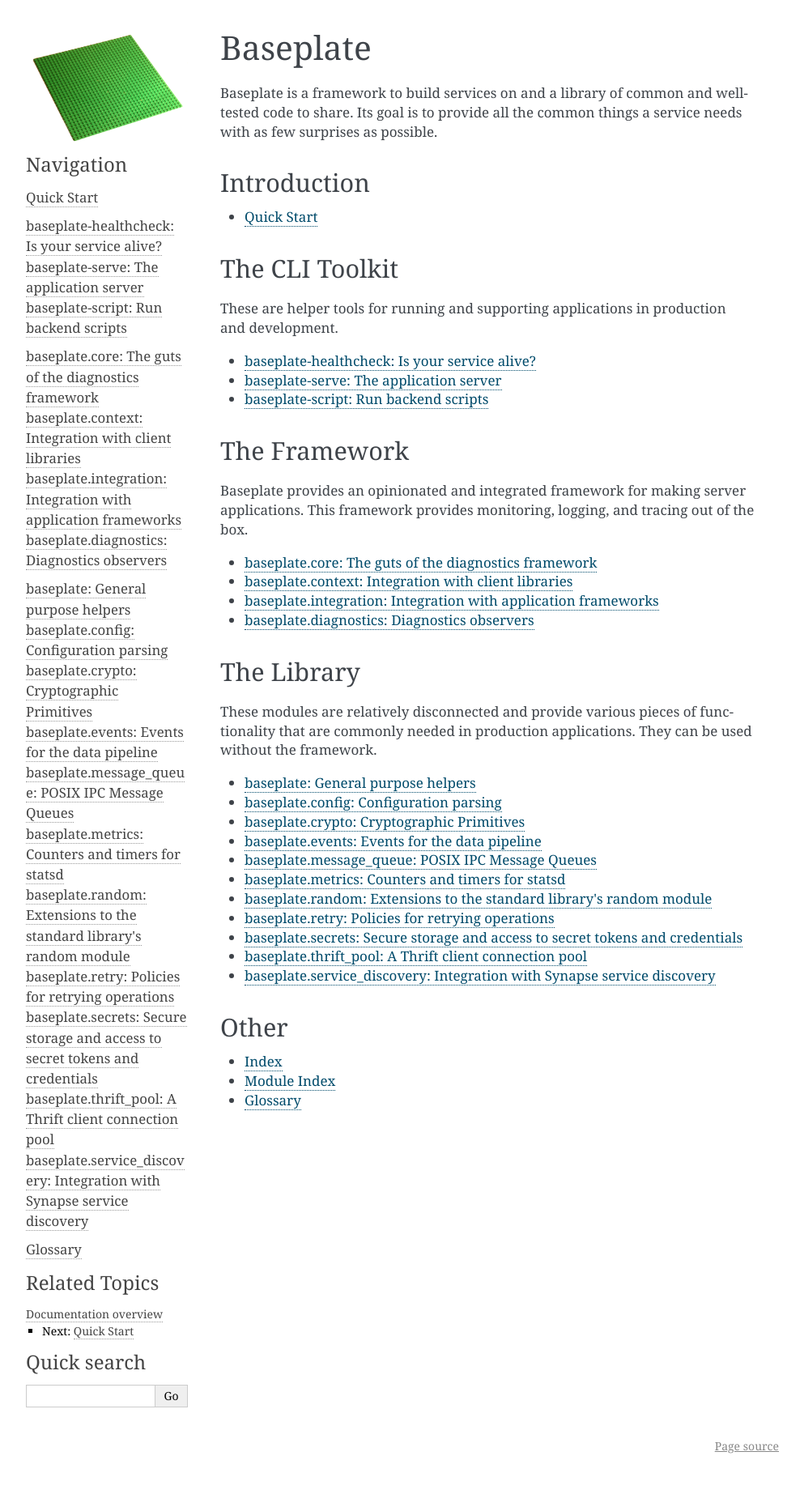
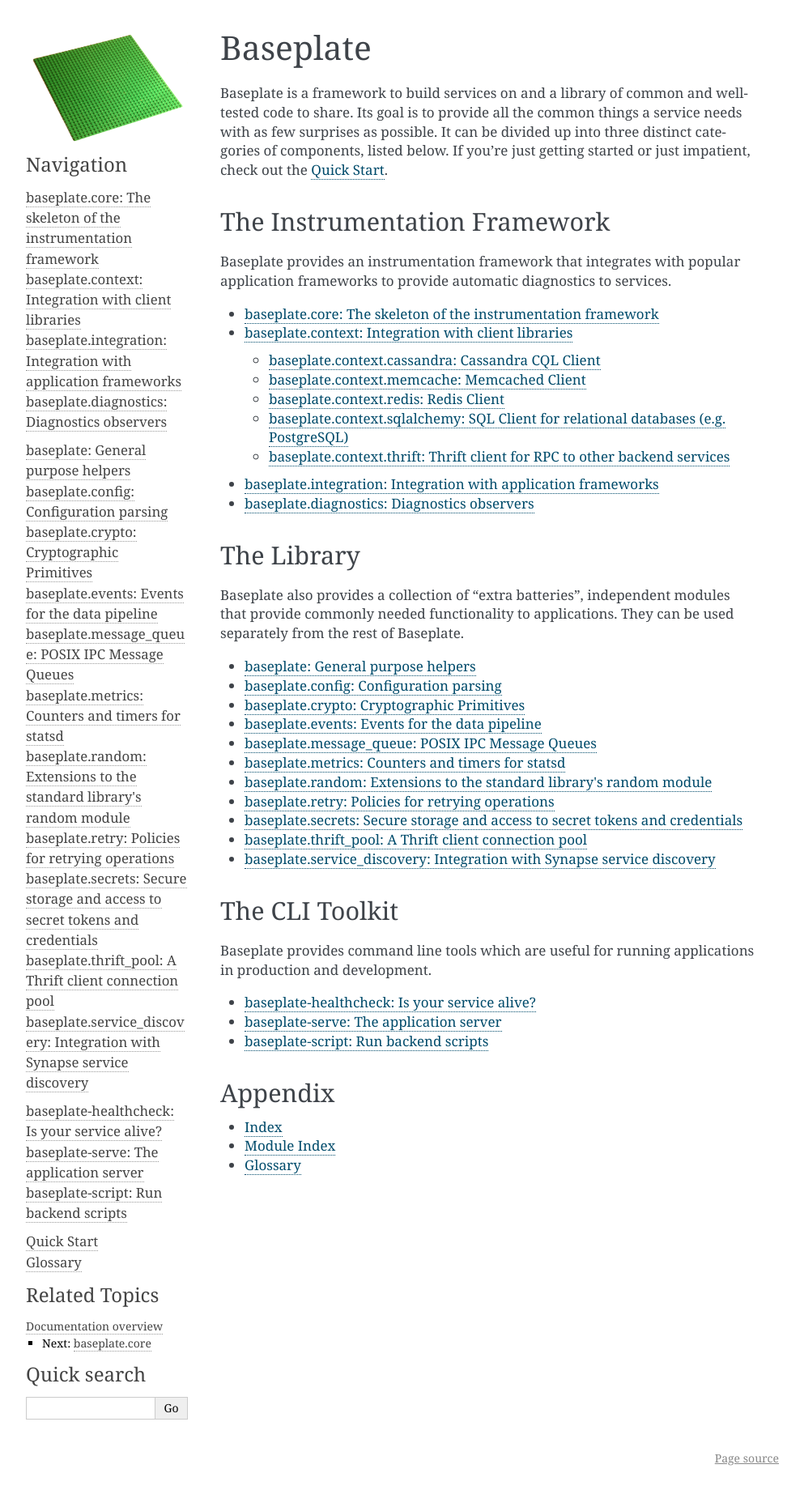
Before and after one commit to reddit/baseplate.py, a Sphinx documentation site: the page built from docs/index.rst, in a window 1280 px wide. Shown: the whole page at 81% size, without its empty margins (148-1141 px from the left). Built offline with Sphinx 7.4.7, drawn with Linux system fonts in a browser that asks for light colours.

Commit message:
Do a polish/cleanup pass on the docs
This tries to streamline, give examples, clarify language, and split out
pages that were getting overly complex.

```diff
--- /dev/null
+++ b/docs/baseplate/context/cassandra.rst
@@ -0,0 +1,16 @@
+baseplate.context.cassandra
+===========================
+
+.. automodule:: baseplate.context.cassandra
+
+Configuration Parsing
+---------------------
+
+.. autofunction:: baseplate.context.cassandra.cluster_from_config
+
+Classes
+-------
+
+.. autoclass:: baseplate.context.cassandra.CassandraContextFactory
+
+.. autoclass:: baseplate.context.cassandra.CQLMapperContextFactory
--- a/docs/baseplate/context/index.rst
+++ b/docs/baseplate/context/index.rst
@@ -3,72 +3,23 @@ baseplate.context
 
 .. automodule:: baseplate.context
 
+Instrumented Client Libraries
+-----------------------------
 
-Services
---------
+.. toctree::
+   :titlesonly:
 
-.. autoclass:: baseplate.context.thrift.ThriftContextFactory
-
-
-Cassandra
----------
-
-.. autofunction:: baseplate.context.cassandra.cluster_from_config
-
-.. autoclass:: baseplate.context.cassandra.CassandraContextFactory
-
-.. autoclass:: baseplate.context.cassandra.CQLMapperContextFactory
-
-
-Memcache
---------
-
-.. autofunction:: baseplate.context.memcache.pool_from_config
-
-.. autoclass:: baseplate.context.memcache.MemcacheContextFactory
-   :members:
-
-.. autoclass:: baseplate.context.memcache.MonitoredMemcacheConnection
-   :members:
-
-.. autofunction:: baseplate.context.memcache.lib.decompress_and_load
-
-.. autofunction:: baseplate.context.memcache.lib.make_dump_and_compress_fn
-
-.. autofunction:: baseplate.context.memcache.lib.decompress_and_unpickle
-
-.. autofunction:: baseplate.context.memcache.lib.make_pickle_and_compress_fn
-
-
-Redis
------
-
-.. autofunction:: baseplate.context.redis.pool_from_config
-
-.. autoclass:: baseplate.context.redis.RedisContextFactory
-   :members:
-
-.. autoclass:: baseplate.context.redis.MonitoredRedisConnection
-   :members:
-
-
-SQLAlchemy
-----------
-
-.. autoclass:: baseplate.context.sqlalchemy.SQLAlchemyEngineContextFactory
-
-.. autoclass:: baseplate.context.sqlalchemy.SQLAlchemySessionContextFactory
-
+   baseplate.context.cassandra: Cassandra CQL Client <cassandra>
+   baseplate.context.memcache: Memcached Client <memcache>
+   baseplate.context.redis: Redis Client <redis>
+   baseplate.context.sqlalchemy: SQL Client for relational databases (e.g. PostgreSQL) <sqlalchemy>
+   baseplate.context.thrift: Thrift client for RPC to other backend services <thrift>
 
 DIY: The Factory
 ----------------
 
-.. note::
-
-   Stuff beyond this point is only useful if you are implementing your own
-   context helpers. You can stop reading here if the stuff above already has
-   you covered!
-
+If a library you want isn't supported here, it can be added to your own
+application by subclassing :py:class:`~baseplate.context.ContextFactory`.
 
 .. autoclass:: baseplate.context.ContextFactory
    :members:
--- /dev/null
+++ b/docs/baseplate/context/memcache.rst
@@ -0,0 +1,29 @@
+baseplate.context.memcache
+==========================
+
+.. automodule:: baseplate.context.memcache
+
+Configuration Parsing
+---------------------
+
+.. autofunction:: baseplate.context.memcache.pool_from_config
+
+Classes
+-------
+
+.. autoclass:: baseplate.context.memcache.MemcacheContextFactory
+   :members:
+
+.. autoclass:: baseplate.context.memcache.MonitoredMemcacheConnection
+   :members:
+
+Serialization/deserialization helpers
+-------------------------------------
+
+.. autofunction:: baseplate.context.memcache.lib.decompress_and_load
+
+.. autofunction:: baseplate.context.memcache.lib.make_dump_and_compress_fn
+
+.. autofunction:: baseplate.context.memcache.lib.decompress_and_unpickle
+
+.. autofunction:: baseplate.context.memcache.lib.make_pickle_and_compress_fn
--- /dev/null
+++ b/docs/baseplate/context/redis.rst
@@ -0,0 +1,18 @@
+baseplate.context.redis
+=======================
+
+.. automodule:: baseplate.context.redis
+
+Configuration Parsing
+---------------------
+
+.. autofunction:: baseplate.context.redis.pool_from_config
+
+Classes
+-------
+
+.. autoclass:: baseplate.context.redis.RedisContextFactory
+   :members:
+
+.. autoclass:: baseplate.context.redis.MonitoredRedisConnection
+   :members:
--- /dev/null
+++ b/docs/baseplate/context/sqlalchemy.rst
@@ -0,0 +1,17 @@
+baseplate.context.sqlalchemy
+============================
+
+.. automodule:: baseplate.context.sqlalchemy
+
+Configuration Parsing
+---------------------
+
+.. autofunction:: sqlalchemy.engine_from_config
+
+
+Classes
+-------
+
+.. autoclass:: baseplate.context.sqlalchemy.SQLAlchemyEngineContextFactory
+
+.. autoclass:: baseplate.context.sqlalchemy.SQLAlchemySessionContextFactory
--- /dev/null
+++ b/docs/baseplate/context/thrift.rst
@@ -0,0 +1,6 @@
+baseplate.context.thrift
+========================
+
+.. automodule:: baseplate.context.thrift
+
+.. autoclass:: baseplate.context.thrift.ThriftContextFactory
--- a/docs/baseplate/diagnostics/index.rst
+++ b/docs/baseplate/diagnostics/index.rst
@@ -10,10 +10,14 @@ Observers watch Baseplate for events that happen during requests, such as
 requests starting and ending and service calls being made. Observers can also
 add attributes to the :term:`context object` for your application to use during
 the request. Under the hood, the context factories
-(:py:mod:`baseplate.context`) are implemented as observers.
+(:py:mod:`baseplate.context`) are implemented as observers. All of the
+following observers can be configured with :ref:`convenience_methods` on your
+application's :py:class:`~baseplate.core.Baseplate` object.
 
 .. autoclass:: baseplate.diagnostics.logging.LoggingBaseplateObserver
 
 .. autoclass:: baseplate.diagnostics.metrics.MetricsBaseplateObserver
 
+.. autoclass:: baseplate.diagnostics.sentry.SentryBaseplateObserver
+
 .. autoclass:: baseplate.diagnostics.tracing.TraceBaseplateObserver
--- a/docs/index.rst
+++ b/docs/index.rst
@@ -3,40 +3,20 @@ Baseplate
 
 Baseplate is a framework to build services on and a library of common and
 well-tested code to share. Its goal is to provide all the common things a
-service needs with as few surprises as possible.
+service needs with as few surprises as possible. It can be divided up into
+three distinct categories of components, listed below. If you're just getting
+started or just impatient, check out the :doc:`quickstart`.
 
-Introduction
-------------
+The Instrumentation Framework
+-----------------------------
+
+Baseplate provides an instrumentation framework that integrates with popular
+application frameworks to provide automatic diagnostics to services.
 
 .. toctree::
    :titlesonly:
 
-   quickstart
-
-The CLI Toolkit
----------------
-
-These are helper tools for running and supporting applications in production
-and development.
-
-.. toctree::
-   :titlesonly:
-
-   baseplate-healthcheck: Is your service alive? <cli/healthcheck>
-   baseplate-serve: The application server <cli/serve>
-   baseplate-script: Run backend scripts <cli/script>
-
-The Framework
--------------
-
-Baseplate provides an opinionated and integrated framework for making server
-applications.  This framework provides monitoring, logging, and tracing out of
-the box.
-
-.. toctree::
-   :titlesonly:
-
-   baseplate.core: The guts of the diagnostics framework <baseplate/core>
+   baseplate.core: The skeleton of the instrumentation framework <baseplate/core>
    baseplate.context: Integration with client libraries <baseplate/context/index>
    baseplate.integration: Integration with application frameworks <baseplate/integration/index>
    baseplate.diagnostics: Diagnostics observers <baseplate/diagnostics/index>
@@ -44,9 +24,9 @@ the box.
 The Library
 -----------
 
-These modules are relatively disconnected and provide various pieces of
-functionality that are commonly needed in production applications. They can
-be used without the framework.
+Baseplate also provides a collection of "extra batteries", independent modules
+that provide commonly needed functionality to applications. They can be used
+separately from the rest of Baseplate.
 
 .. toctree::
    :titlesonly:
@@ -63,15 +43,28 @@ be used without the framework.
    baseplate.thrift_pool: A Thrift client connection pool <baseplate/thrift_pool>
    baseplate.service_discovery: Integration with Synapse service discovery <baseplate/service_discovery>
 
-Other
------
+The CLI Toolkit
+---------------
+
+Baseplate provides command line tools which are useful for running applications
+in production and development.
+
+.. toctree::
+   :titlesonly:
+
+   baseplate-healthcheck: Is your service alive? <cli/healthcheck>
+   baseplate-serve: The application server <cli/serve>
+   baseplate-script: Run backend scripts <cli/script>
+
+Appendix
+--------
 
 * :ref:`genindex`
 * :ref:`modindex`
 * :doc:`glossary`
 
 .. toctree::
-   :titlesonly:
    :hidden:
 
+   quickstart
    glossary
--- a/docs/words.txt
+++ b/docs/words.txt
@@ -3,11 +3,13 @@ app
 backend
 backends
 backoff
+cassandra
 config
 Config
 configurables
 Cookiecutter
 crypto
+deserialization
 Deserialization
 deserialized
 Einhorn
@@ -41,11 +43,13 @@ revalidate
 rlimit
 serializable
 serializer
+sqlalchemy
 statsd
 subclassing
 sysctls
 unpickle
 unsampled
+url
 versioned
 Versioned
 walkthrough
```
Also changed, not shown: docs/baseplate/core.rst (+28 -23 lines), docs/quickstart.rst (+4 -28 lines), 3 other files.
